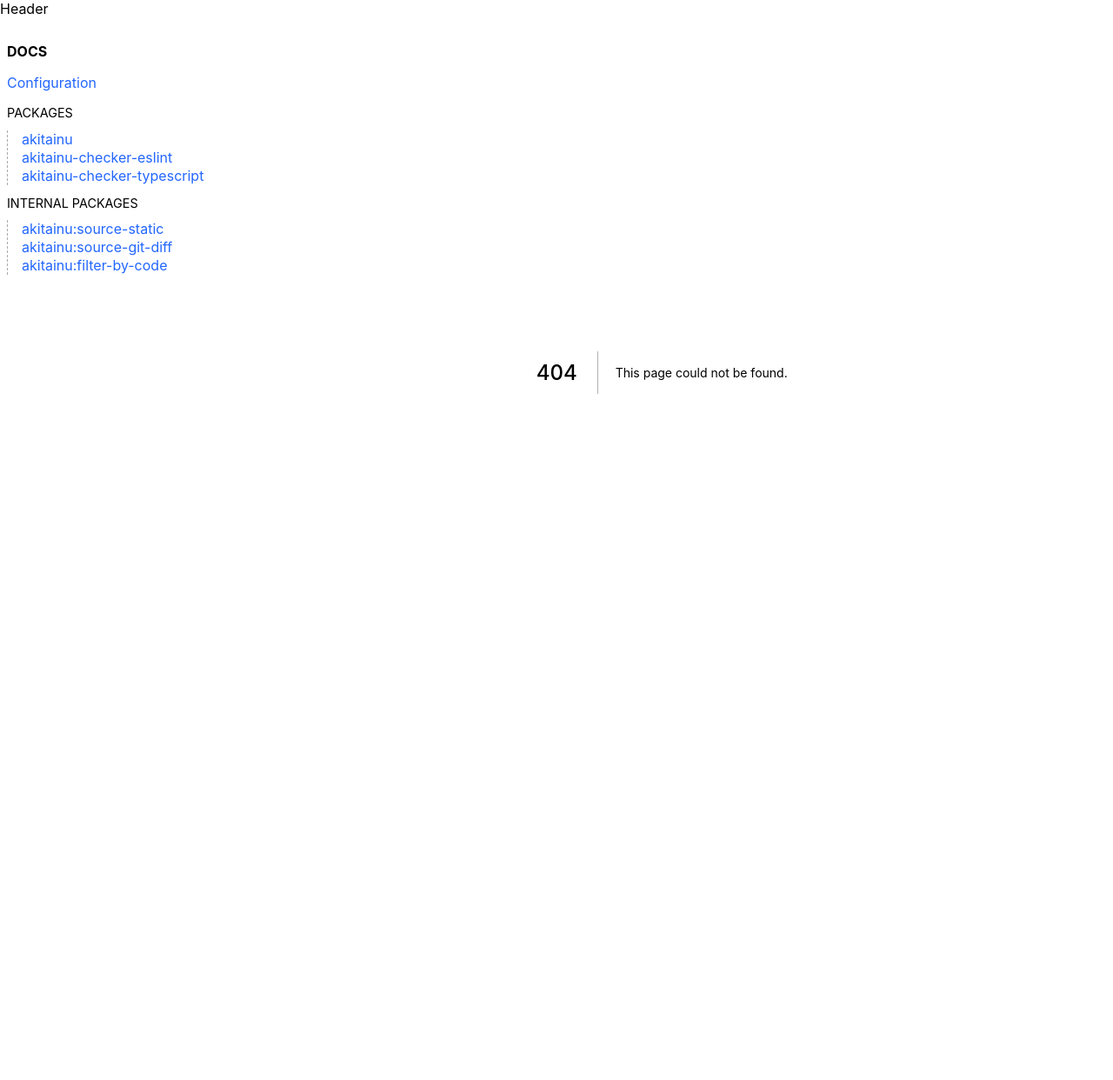
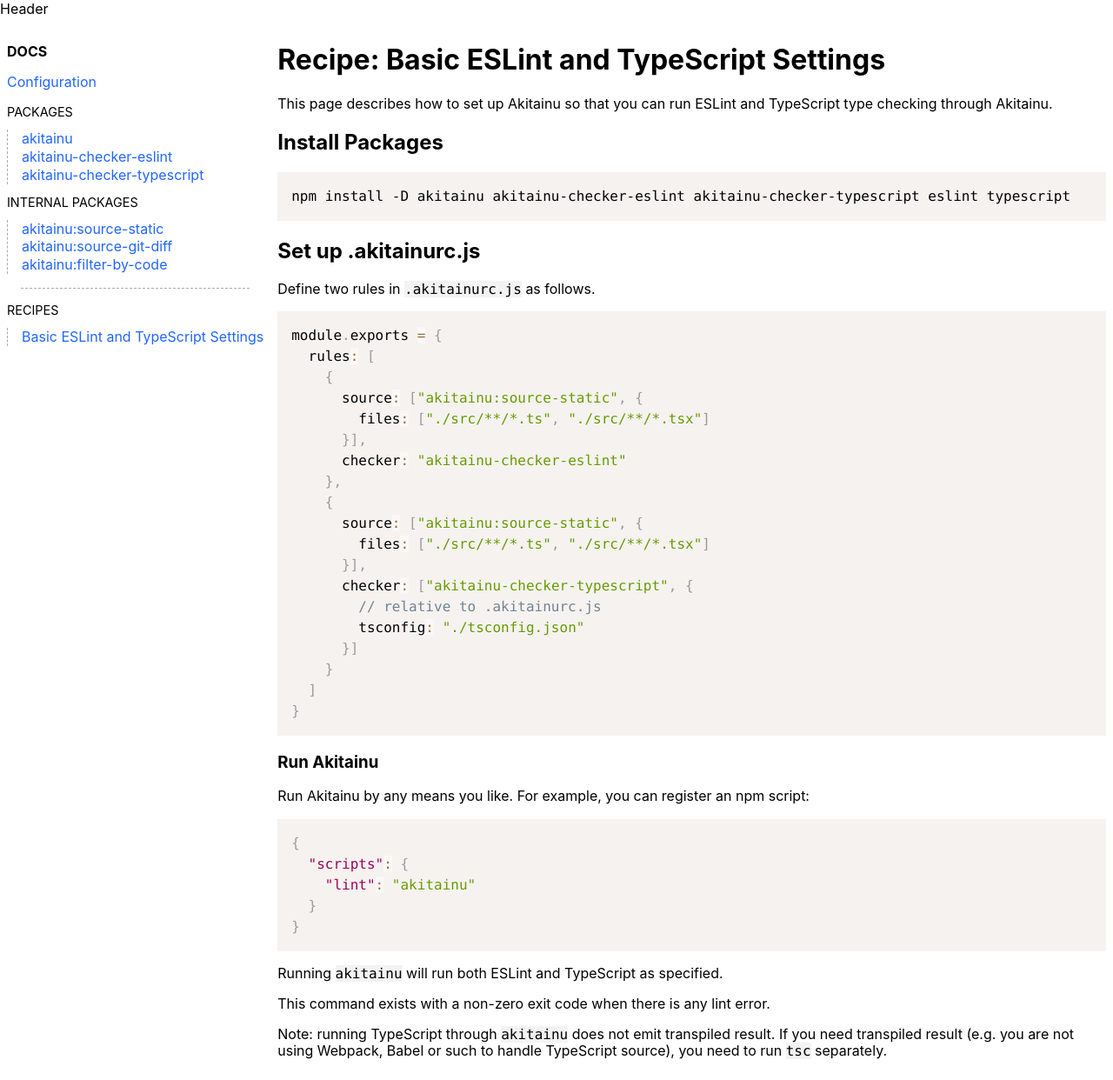
Before and after one commit to uhyo/akitainu-website, a Next.js app: page /recipes/basic-eslint-ts in a window 1280 px wide. Before the commit this address had no page. Shown: the whole page at 87% size. Before the commit the page ends 836 px from the top, so only its background shows below. Built offline with nearby package versions, Linux system fonts and the light colour scheme.

Commit message:
basic recipe

```diff
--- a/src/components/GlobalNavigation/GlobalNavigation.module.css
+++ b/src/components/GlobalNavigation/GlobalNavigation.module.css
@@ -20,3 +20,9 @@
   border-left: 1px dashed #aaaaaa;
   line-height: 1.3;
 }
+
+.wrapper hr {
+  margin: 1em;
+  border: none;
+  border-top: 1px dashed #aaaaaa;
+}
--- a/src/components/GlobalNavigation/index.tsx
+++ b/src/components/GlobalNavigation/index.tsx
@@ -42,6 +42,15 @@ export const GlobalNavigation: React.VFC = () => {
           </Link>
         </li>
       </ul>
+      <hr />
+      <h2>Recipes</h2>
+      <ul>
+        <li>
+          <Link href="/recipes/basic-eslint-ts">
+            Basic ESLint and TypeScript Settings
+          </Link>
+        </li>
+      </ul>
     </div>
   );
 };
--- a/src/pages/docs/config/index.tsx
+++ b/src/pages/docs/config/index.tsx
@@ -105,7 +105,7 @@ export default function ConfigPage() {
     checker: "akitainu-checker-eslint",
     filter: ["akitaiu:filter-by-code", {
       // do not report no-explicit-any errors
-      exclude: "@typescript-eslint/no-explicit-any"
+      exclude: ["@typescript-eslint/no-explicit-any"]
     }]
   }]
 }`.trim()}
--- /dev/null
+++ b/src/pages/recipes/basic-eslint-ts.tsx
@@ -0,0 +1,71 @@
+import { Fragment } from "react";
+import { Code } from "../../components/Code";
+
+export default function basicESLintTypeScriptRecipe() {
+  return (
+    <Fragment>
+      <h1>Recipe: Basic ESLint and TypeScript Settings</h1>
+      <p>
+        This page describes how to set up Akitainu so that you can run ESLint
+        and TypeScript type checking through Akitainu.
+      </p>
+
+      <h2>Install Packages</h2>
+      <Code language="sh">
+        npm install -D akitainu akitainu-checker-eslint
+        akitainu-checker-typescript eslint typescript
+      </Code>
+
+      <h2>Set up .akitainurc.js</h2>
+      <p>
+        Define two rules in <code>.akitainurc.js</code> as follows.
+      </p>
+      <Code language="ts">
+        {`module.exports = {
+  rules: [
+    {
+      source: ["akitainu:source-static", {
+        files: ["./src/**/*.ts", "./src/**/*.tsx"]
+      }],
+      checker: "akitainu-checker-eslint"
+    },
+    {
+      source: ["akitainu:source-static", {
+        files: ["./src/**/*.ts", "./src/**/*.tsx"]
+      }],
+      checker: ["akitainu-checker-typescript", {
+        // relative to .akitainurc.js
+        tsconfig: "./tsconfig.json"
+      }]
+    }
+  ]
+}`}
+      </Code>
+
+      <h3>Run Akitainu</h3>
+      <p>
+        Run Akitainu by any means you like. For example, you can register an npm
+        script:
+      </p>
+      <Code language="ts">{`{
+  "scripts": {
+    "lint": "akitainu"
+  }
+}`}</Code>
+      <p>
+        Running <code>akitainu</code> will run both ESLint and TypeScript as
+        specified.
+      </p>
+      <p>
+        This command exists with a non-zero exit code when there is any lint
+        error.
+      </p>
+      <p>
+        Note: running TypeScript through <code>akitainu</code> does not emit
+        transpiled result. If you need transpiled result (e.g. you are not using
+        Webpack, Babel or such to handle TypeScript source), you need to run{" "}
+        <code>tsc</code> separately.
+      </p>
+    </Fragment>
+  );
+}
--- a/src/styles/globals.css
+++ b/src/styles/globals.css
@@ -8,6 +8,10 @@ body {
 
 * {
   box-sizing: border-box;
+}
+
+p {
+  line-height: 1.2;
 }
 
 a {
```
Also changed, not shown: package.json (+6 -2 lines), .akitainurc.js (added), 1 other file (tests, documents, lock files or other folders).
